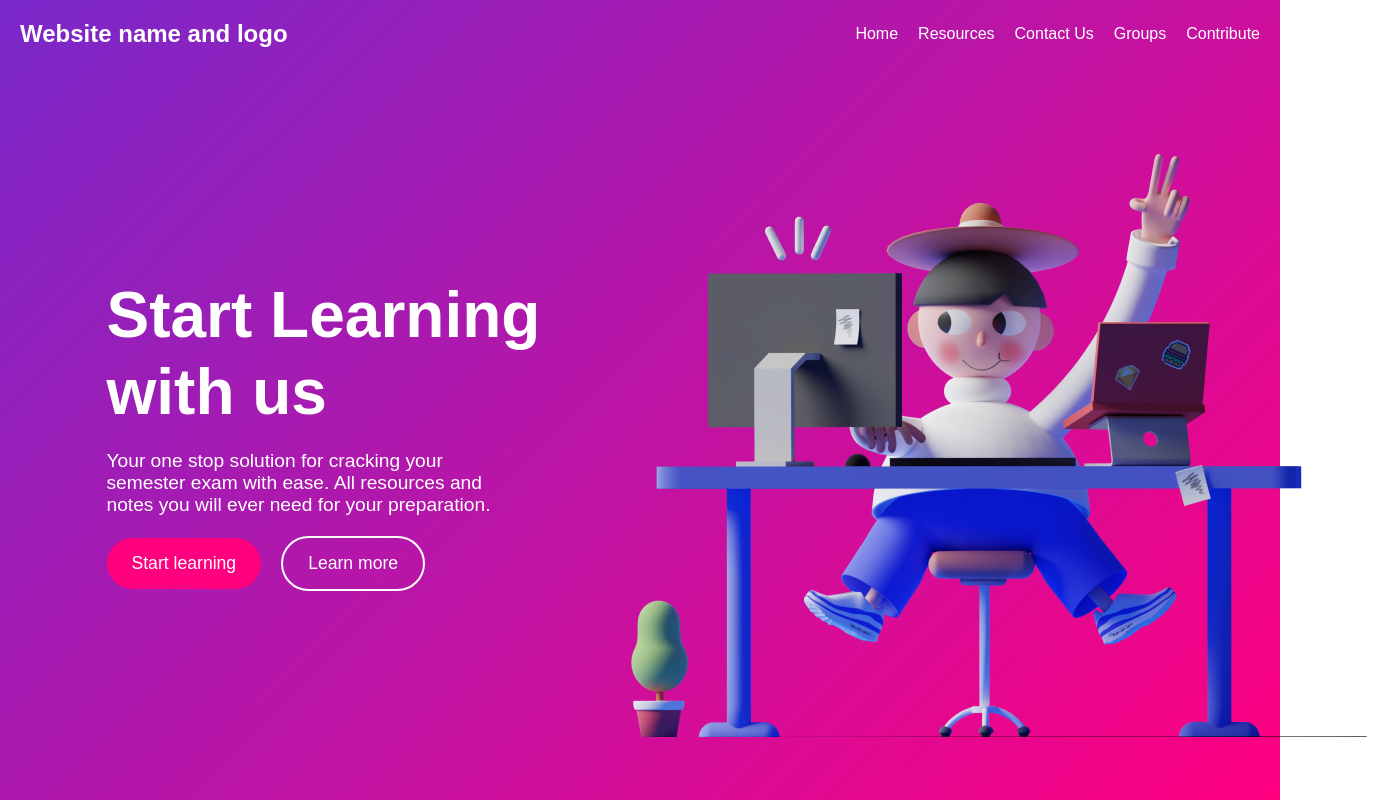
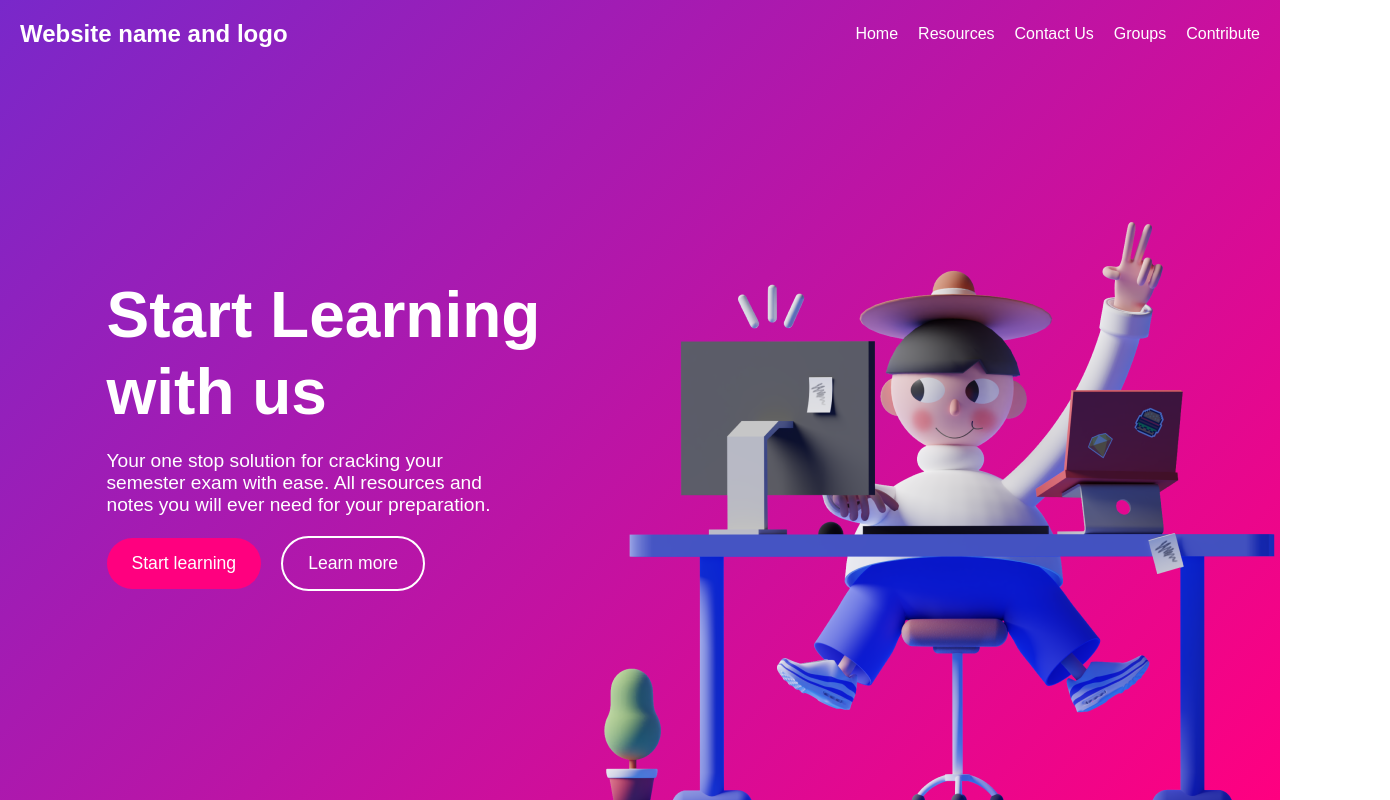
Before and after one commit to CodeWithDevesh/Resource-Adda, a React (Vite) app in the folder frontend/: page / in a window 1280 px wide. Shown: the whole page, 1390 px wide, since content can reach past the window. Built offline with nearby package versions, Linux system fonts and the light colour scheme.

Commit message:
changed home.css

```diff
--- a/frontend/src/pages/Home.css
+++ b/frontend/src/pages/Home.css
@@ -41,7 +41,12 @@ nav ul li a {
     font-size: 1em;
 }
 
+.hide{
+    display: none;
+}
+
 .hero {
+    position: relative;
     display: flex;
     justify-content: space-between;
     align-items: center;
@@ -90,12 +95,18 @@ nav ul li a {
 }
 
 .hero-image {
-    max-width: 45%; /* Ensure image takes more space */
+    max-width: 45%;/*Ensure image takes more space*/
     /* display: flex;*/
     position:absolute;
     top:-69px;
     right:100px;
     /* justify-content: flex-end; */
+}
+
+.hero-image>img{
+    /* height: 100%; */
+    position: relative;
+    width: 100%;
 }
 
 .hero-image img {
```
